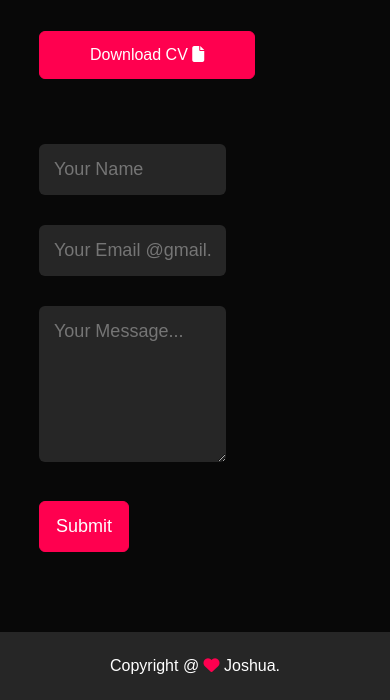
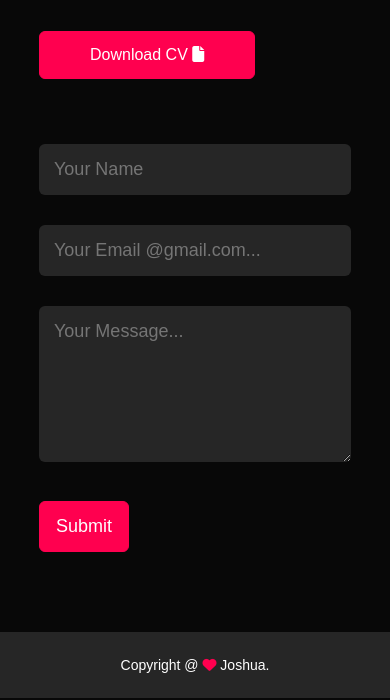
Before and after one commit to Omot147/Portfolio, a plain HTML site: page index.html in a window 390 px wide. Shown: the part 4738-5438 px from the top of the page. Drawn offline with Linux system fonts and the light colour scheme.

Commit message:
new styles

```diff
--- a/css/style.css
+++ b/css/style.css
@@ -312,7 +312,7 @@ form .btn2{
 }
 
 /*-----------------css for small screens-----------------*/
-nav .fas{
+nav .fa-solid{
     display: none;
 }
 
@@ -366,6 +366,12 @@ nav .fas{
     }
     .tab-links{
         font-size: 16px;
-        margin-right: 20px ;
+        margin-right: 20px;
+    }
+    .coltact-right, .coltact-left{
+        flex-basis: 100%;
+    }
+    .copyright{
+        font-size:14px ;
     }
 }
```
